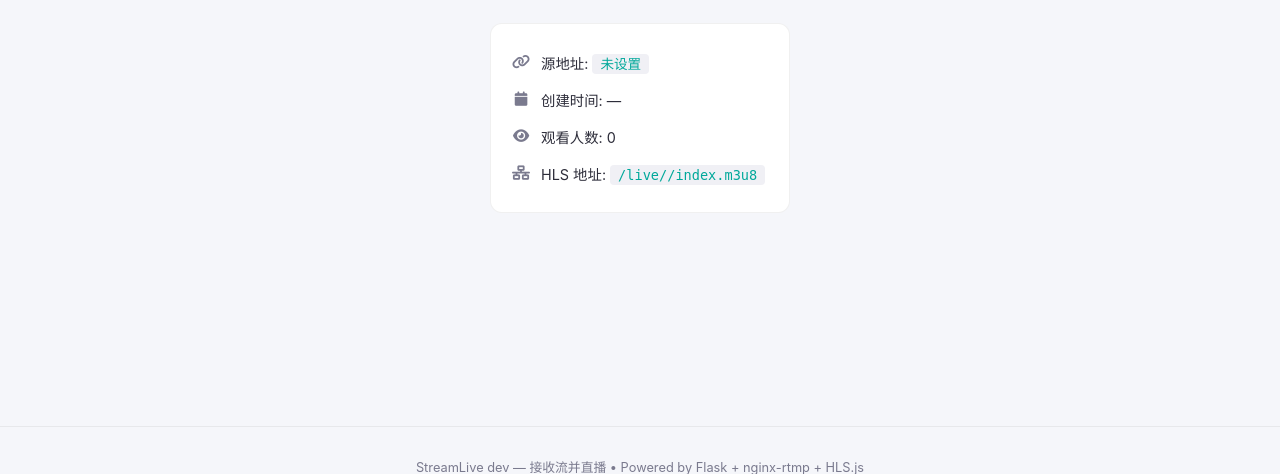
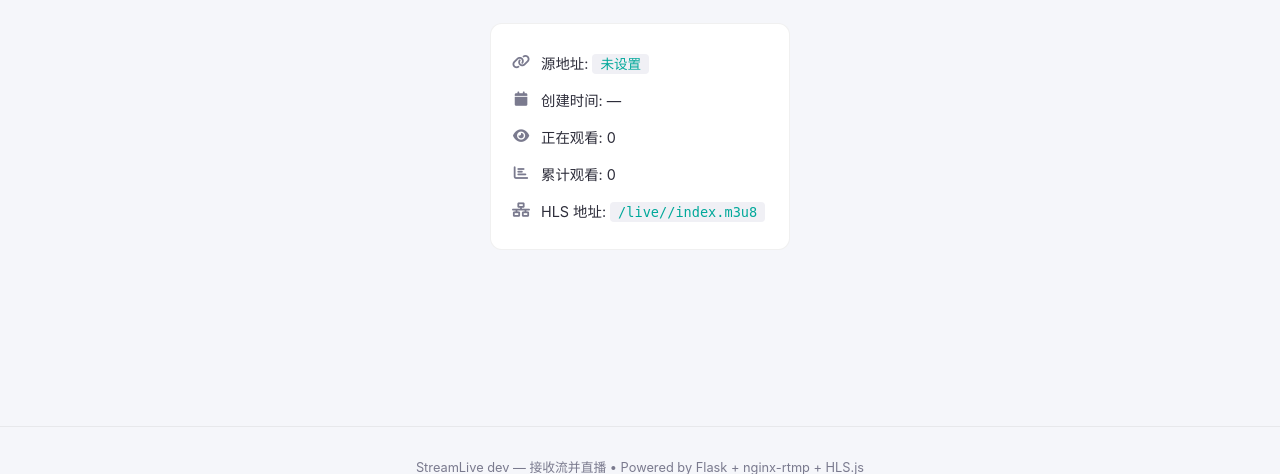
Before and after one commit to yyzq-cf/stream-live, a Flask app: template templates/watch.html in a window 1280 px wide. Shown: the part 294-768 px from the top of the page. Run offline with Flask 3, Linux system fonts and the light colour scheme; the template is opened without the code that fills it, so the values that code supplies are empty.

Commit message:
feat: 累计观看次数 + 正在观看文案
- app.py: total_views 字段, join 时累计+1, API 返回
- watch.html: 正在观看 + 累计观看 两个指标
- index.html: 频道卡片显示正在观看/累计
- 版本号 v20260927-2

```diff
--- a/app.py
+++ b/app.py
@@ -132,6 +132,10 @@ def init_db():
             conn.execute("ALTER TABLE channels ADD COLUMN cover_url TEXT DEFAULT ''")
             conn.commit()
             log.info("数据库迁移: 已添加 cover_url 字段")
+        if "total_views" not in cols:
+            conn.execute("ALTER TABLE channels ADD COLUMN total_views INTEGER DEFAULT 0")
+            conn.commit()
+            log.info("数据库迁移: 已添加 total_views 字段")
     except Exception as e:
         log.warning(f"数据库迁移检查失败: {e}")
     conn.close()
@@ -298,7 +302,9 @@ class ViewerTracker:
         with self._lock:
             if channel_id not in self.viewers:
                 self.viewers[channel_id] = {}
+            is_new = viewer_id not in self.viewers[channel_id]
             self.viewers[channel_id][viewer_id] = time.time()
+            return is_new
 
     def heartbeat(self, channel_id, viewer_id):
         with self._lock:
@@ -643,13 +649,13 @@ def rtmp_done():
 def api_channels():
     db = get_db()
     channels = db.execute(
-        "SELECT id, name, description, status, viewers, created_at, cover_url FROM channels ORDER BY created_at DESC"
+        "SELECT id, name, description, status, viewers, total_views, created_at, cover_url FROM channels ORDER BY created_at DESC"
     ).fetchall()
     result = []
     for c in channels:
         d = dict(c)
-        # 用内存中的实时观众数覆盖数据库的旧值
         d["viewers"] = viewer_tracker.count(d["id"])
+        d["total_views"] = d.get("total_views") or 0
         result.append(d)
     return jsonify(result)
 
@@ -823,12 +829,15 @@ def api_channel_status(channel_id):
             if m3u8.exists():
                 running = True
 
+    row = db.execute("SELECT total_views FROM channels WHERE id=?", (channel_id,)).fetchone()
+    total = row["total_views"] if row else 0
     return jsonify({
         "id": channel["id"],
         "name": channel["name"],
         "status": "live" if running else channel["status"],
         "ffmpeg_running": stream_mgr.is_running(channel_id),
-        "viewers": viewer_tracker.count(channel_id)
+        "viewers": viewer_tracker.count(channel_id),
+        "total_views": total
     })
 
 
@@ -839,8 +848,15 @@ def api_join(channel_id):
     viewer_id = request.json.get("viewer_id") if request.is_json else None
     if not viewer_id:
         viewer_id = _uuid.uuid4().hex[:12]
-    viewer_tracker.join(channel_id, viewer_id)
-    return jsonify({"viewer_id": viewer_id, "viewers": viewer_tracker.count(channel_id)})
+    is_new = viewer_tracker.join(channel_id, viewer_id)
+    if is_new:
+        db = get_db()
+        db.execute("UPDATE channels SET total_views = total_views + 1 WHERE id=?", (channel_id,))
+        db.commit()
+    db = get_db()
+    row = db.execute("SELECT total_views FROM channels WHERE id=?", (channel_id,)).fetchone()
+    total = row["total_views"] if row else 0
+    return jsonify({"viewer_id": viewer_id, "viewers": viewer_tracker.count(channel_id), "total_views": total})
 
 
 @app.route("/api/channels/<channel_id>/heartbeat", methods=["POST"])
--- a/templates/watch.html
+++ b/templates/watch.html
@@ -39,7 +39,11 @@
         </div>
         <div class="info-item">
             <i class="fas fa-eye"></i>
-            <span>观看人数: <span id="viewerCount">{{ channel.viewers or 0 }}</span></span>
+            <span>正在观看: <span id="viewerCount">{{ channel.viewers or 0 }}</span></span>
+        </div>
+        <div class="info-item">
+            <i class="fas fa-chart-bar"></i>
+            <span>累计观看: <span id="totalViews">{{ channel.total_views or 0 }}</span></span>
         </div>
         <div class="info-item">
             <i class="fas fa-network-wired"></i>
@@ -138,6 +142,9 @@
             method: 'POST',
             headers: {'Content-Type': 'application/json'},
             body: JSON.stringify({viewer_id: viewerId})
+        }).then(function(r){return r.json();}).then(function(data){
+            var tv = document.getElementById('totalViews');
+            if (tv) tv.textContent = data.total_views || 0;
         }).catch(function(){});
     }
 
@@ -149,6 +156,8 @@
         }).then(function(r){return r.json();}).then(function(data){
             var el = document.getElementById('viewerCount');
             if (el) el.textContent = data.viewers || 0;
+            var tv = document.getElementById('totalViews');
+            if (tv) tv.textContent = data.total_views || 0;
         }).catch(function(){});
     }
 
@@ -179,6 +188,8 @@
                 var badge = document.querySelector('.watch-header .status-badge');
                 var viewerEl = document.getElementById('viewerCount');
                 if (viewerEl) viewerEl.textContent = data.viewers || 0;
+                var tvEl = document.getElementById('totalViews');
+                if (tvEl) tvEl.textContent = data.total_views || 0;
                 if (data.status === 'live') {
                     badge.className = 'status-badge status-live';
                     badge.innerHTML = '<span class="live-dot"></span> 直播中';
```
Also changed, not shown: templates/index.html (+5 -2 lines).
